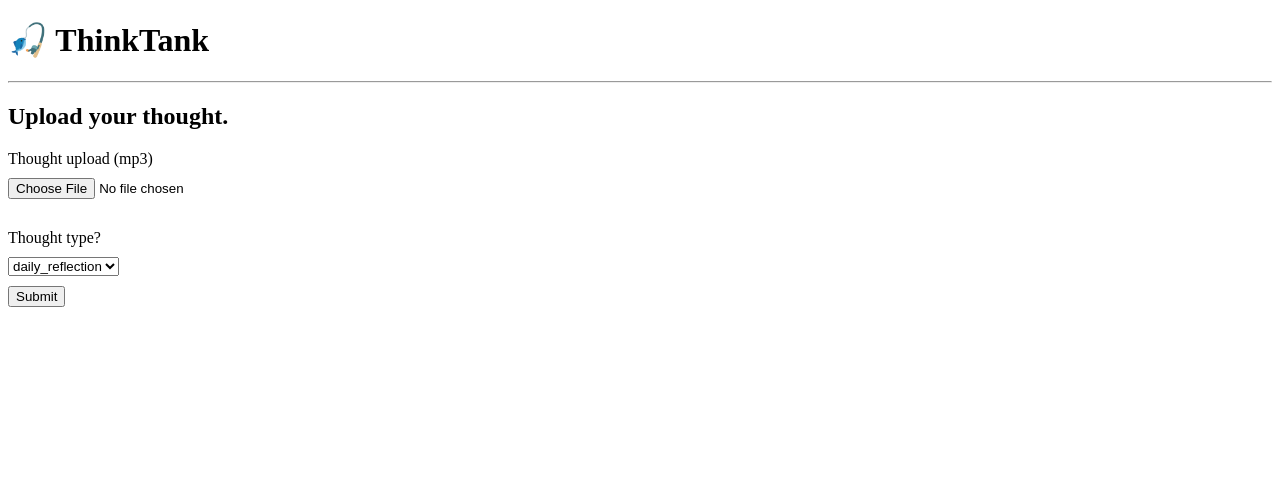
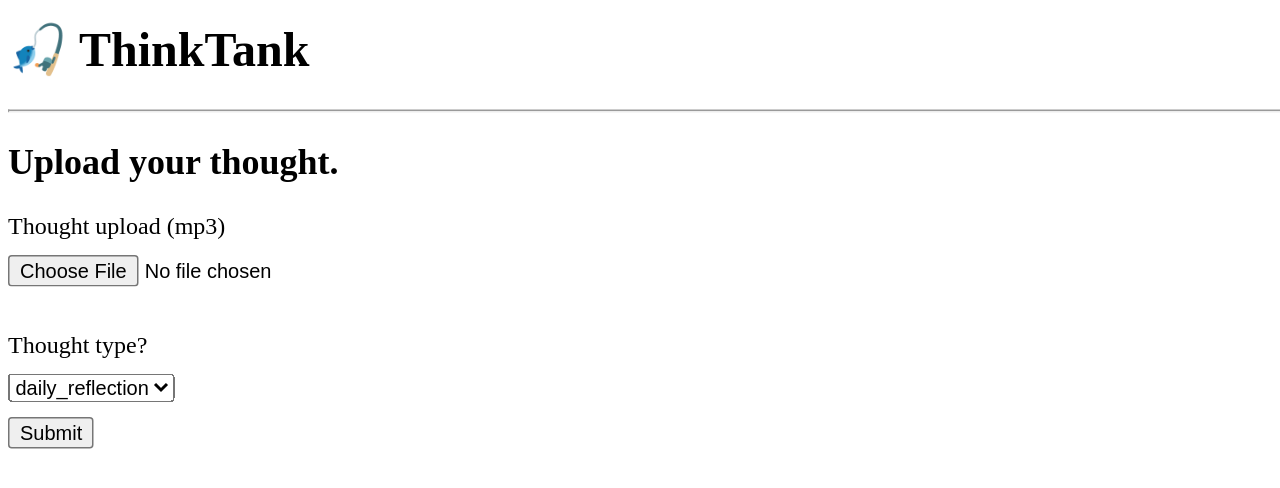
Before and after one commit to bramdelisse/project_voicenote, a Flask app: page /thinktank in a window 1280 px wide; the page is wider, and only the part inside the window is pictured. Shown: the top 488 px of that part. Run offline with Flask 3, Linux system fonts and the light colour scheme.

Commit message:
Add zoom to styling

```diff
--- a/app.py
+++ b/app.py
@@ -17,7 +17,7 @@ NOTION_API_KEY = os.environ["NOTION_API_KEY"]
 NOTION_DATABASE_ID = os.environ["NOTION_DATABASE_ID"]
 # PASSWORD = os.environ["PASSWORD"]
 
-IP_ADDRESS = "0.0.0.0" #0.0.0.0 #192.168.2.15 / ipconfig
+IP_ADDRESS = "132.168.2.15" #0.0.0.0 #192.168.2.15 / ipconfig
 
 # declaring static variables
 MAX_WHISPER_AUDIO_SIZE = 26262828
--- a/templates/index.html
+++ b/templates/index.html
@@ -7,6 +7,10 @@
     <!-- <link rel="stylesheet" href="./static/css/styles.css"> -->
     <script src="https://code.jquery.com/jquery-3.6.0.min.js"></script>
     <style>
+        body {
+            transform: scale(1.5);
+            transform-origin: 0 0;
+        }
         label, select {
           display: block;
           margin-bottom: 10px; /* Adjust as needed */
```
Also changed, not shown: templates/thought-saved.html (+7 -1 lines).
